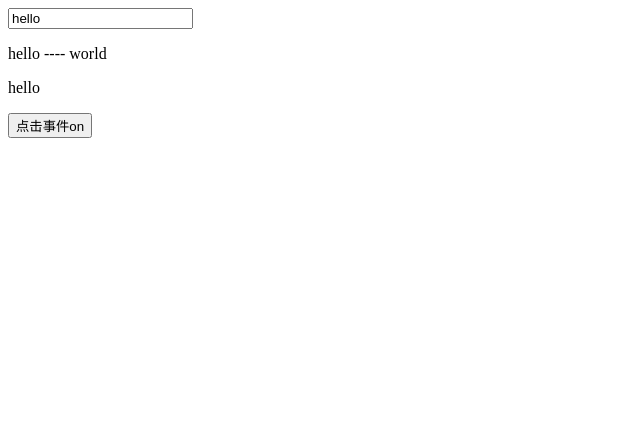
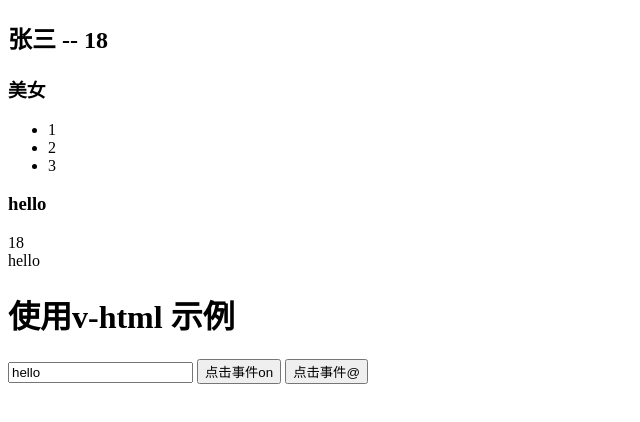
Before and after one commit to summerhll/js, a plain HTML site: page vue/myVue/myVue.html in a window 1280 px wide. Shown: the whole page, without its empty margins (0-640 px from the left). Drawn offline with Linux system fonts and the light colour scheme.

Commit message:
feat：vue双向绑定原理

```diff
--- a/vue/myVue/js/compile.js
+++ b/vue/myVue/js/compile.js
@@ -1,7 +1,7 @@
 class ComPile {
 
-    constructor(vm) {
-        this.el = vm.$el;
+    constructor(el, vm) {
+        this.el = this.isElementNode(el) ? el :document.querySelector(el);
         this.vm = vm;
 
         //编译模版：本质是检查模板容器的每一个子节点，当遇到特殊标记时（双花括号，指令），对其进行解析。
@@ -12,7 +12,7 @@ class ComPile {
             1. createDocumentFragment()方法，是用来创建一个虚拟的节点对象。
             2. DocumentFragment节点不属于文档树，它有如下特点
               1>当把该节点插入文档树时，插入的不是该节点本身，而是它所有的子孙节点。
-              2>当添加各个dom元素时，如果现将这些元素添加到DocumentFragment中，在统一将DocumentFragment添加到页面，
+              2>当添加各个dom元素时，如果先将这些元素添加到DocumentFragment中，再统一将DocumentFragment添加到页面，
               会减少页面的重排和重绘，进而提升页面渲染性能。
               3>使用appendChild 方法将dom树中的节点添加到DocumentFragment中时，会删除原来的节点。
         */
@@ -25,7 +25,6 @@ class ComPile {
 
         // 3.将编译后的文档片段追加到模板容器中
         this.el.appendChild(fragment);
-
     }
 
     //将模板容器中的所有子节点添加到文档片段中
@@ -37,39 +36,33 @@ class ComPile {
         while (this.el.firstChild) {
             f.appendChild(this.el.firstChild);
         }
+
         return f;
     }
 
     //编译文档片段（解析{{}}、指令）
     compileFragment(fragment) {
-        const nList = fragment.childNodes;
-        nList.forEach(node => {
-            const nType = node.nodeType;
-            if(nType === 1){ //元素节点， 解析指令
-                this.compileElement(node)
-
-            } else if(nType === 3){ //文档节点， 解析{{}}
-                this.compileText(node);
+        //获取所有的子节点
+        const childNodes = fragment.childNodes;
+        [...childNodes].forEach(child => {
+            if(this.isElementNode(child)){ //元素节点， 解析指令
+                this.compileElement(child);
+            } else{ //文档节点， 解析{{}}
+                this.compileText(child);
             }
-
             //如果node有子节点，则递归调用compile方法
-            if(node.childNodes && node.childNodes.length > 0){
-                this.compileFragment(node)
+            if(child.childNodes && child.childNodes.length > 0){
+                this.compileFragment(child)
             }
         })
     }
 
     //解析文档节点 {{}}
     compileText(node){
-        const con = node.textContent;
+        const content = node.textContent;
         let reg = /\{\{(.+?)\}\}/g; //匹配文本节点
-        if(reg.test(con)){
-            const newVal = con.replace(reg, (...args) => {
-                // key -> args[1]
-                // obj -> this.vm.$data
-                return this.vm.$data[args[1]];
-            });
-            node.textContent = newVal;
+        if(reg.test(content)){
+            compileUtil['text'](node, content, this.vm);
         }
     }
 
@@ -78,21 +71,13 @@ class ComPile {
        const attrs =  node.attributes;
        Array.from(attrs).forEach(attr => {
          const { name, value } = attr;
-         if(this.isDirective(name)){ //是一个指令 v-text v-html v-model v-on:click
-             const [, directive] = name.split('-'); //[v, model]
-             const [dirName, eventName] = directive.split(":");// text html model on
+         if(this.isDirective(name)){ //是一个指令 v-text v-html v-model v-on:click v-bind:src
+             const [, directive] = name.split('-');  //[v, model]
+             const [dirName, eventName] = directive.split(":");  // text html model on
              //更新数据 数据驱动视图
              compileUtil[dirName](node, value, this.vm, eventName);
-
             //删除有指令的标签上的属性
             node.removeAttribute("v-" + directive);
-
-
-            //  if(directive === "model"){
-            //      //key => value
-            //      //obj => this.vm.$data
-            //      node.value =  this.vm.$data[value]
-            //  }
          }else if(this.isEventName(name)){ //@click = "handleClick"
             let [, eventName ] = name.split('@');
             compileUtil['on'](node, value, this.vm, eventName);
@@ -110,4 +95,9 @@ class ComPile {
 
     }
 
+    //判断是否是元素节点
+    isElementNode(node){
+        return node.nodeType === 1;
+    }
+
 }
--- a/vue/myVue/js/compileUtil.js
+++ b/vue/myVue/js/compileUtil.js
@@ -1,8 +1,5 @@
 const compileUtil = {
     getValue(key, vm){
-        // return vm.$data[key]; //简易实现
-        //getValue('person.name', vm)
-
         key = key.replace(/\s+/g, '');
         return key.split('.').reduce((data, currentVal) => {
             return data[currentVal]
@@ -14,8 +11,6 @@ const compileUtil = {
         return expr.split('.').reduce((data, currentVal) => {
              data[currentVal] = inputVal;
         }, vm.$data)
-
-
     },
 
     getContentVal(con, vm){
@@ -29,16 +24,18 @@ const compileUtil = {
     text(node, expr, vm){ //expr: msg
         let value;
         if(expr.indexOf("{{") != -1){
+            // {{person.name}} -- {{person.name}}
             value = expr.replace(/\{\{(.+?)\}\}/g, (...args) => {
-                // key -> args[1]
-                // obj -> this.vm.$data
-
+                //绑定观察者，将来数据发生变化，触发这里的回调进行更新
                 new Watcher(vm, args[1], (newVal) => {
                     this.updater.textUpdater(node, this.getContentVal(expr, vm));
                 });
                 return this.getValue(args[1], vm);
             });
         }else{
+            new Watcher(vm, expr, (newVal) => {
+                this.updater.textUpdater(node, newVal);
+            });
             value = this.getValue(expr, vm);
         }
 
@@ -47,33 +44,32 @@ const compileUtil = {
     html(node, expr, vm){
         const value = this.getValue(expr, vm);
         new Watcher(vm, expr, (newVal) => {
-            this.updater.htmlUpdater(node, value);
+            this.updater.htmlUpdater(node, newVal);
         });
         this.updater.htmlUpdater(node, value);
-
     },
     model(node, expr, vm){
         const value = this.getValue(expr, vm);
         //绑定更新函数  数据=》视图
         new Watcher(vm, expr, (newVal) => {
-            this.updater.modelUpdater(node, value);
+            this.updater.modelUpdater(node, newVal);
         });
 
         //视图=》数据
         node.addEventListener("input", (e)=>{
             //设置值
             this.setValue(expr, vm, e.target.value);
-
-
         });
-
         this.updater.modelUpdater(node, value);
 
     },
     on(node, expr, vm, eventName){
         let fn = vm.$options.methods && vm.$options.methods[expr];
         node.addEventListener(eventName, fn.bind(vm), false);
-
+    },
+    bind(node, expr, vm, attrName){
+        const value = this.getValue(expr, vm);
+        node.setAttribute(attrName, value); //设置属性
     },
 
     updater : {
@@ -81,17 +77,10 @@ const compileUtil = {
             node.textContent = value;
         },
         htmlUpdater(node, value){
-            node.innerHtml = value;
+            node.innerHTML = value;
         },
         modelUpdater(node, value){
             node.value = value;
         }
-
-    },
-
-
-
-
-
-
+    }
 }
--- a/vue/myVue/js/dep.js
+++ b/vue/myVue/js/dep.js
@@ -10,7 +10,6 @@ class Dep {
 
     //通知观察者
     notify(){
-        console.log("通知了观察者..." + this.subs)
         this.subs.forEach(w => {w.update()});
     }
 }
--- a/vue/myVue/js/myVue.js
+++ b/vue/myVue/js/myVue.js
@@ -2,22 +2,15 @@ class MyVue {
     constructor(options){
         this.$options = options;
         this.$data = options.data;
-        this.$el = document.querySelector(options.el);
-
-        //1.数据代理
-        this.proxyData();
-
-        //2.数据劫持
-
-        new Observer( this.$data);
-
-        //3.模版编译
-        new ComPile(this);
-        //数据代理
-       // this.proxyData();
-
-
-
+        this.$el = options.el;
+        if(this.$el){
+            //1.实现一个数据观察者 数据劫持
+            new Observer(this.$data);
+            //2.实现一个指令解析器 模板编译
+            new ComPile(this.$el, this);
+            //3.数据代理
+            this.proxyData();
+        }
     }
 
     //数据代理 访问vm.key 实际上访问的是 vm.$data.key
@@ -35,6 +28,5 @@ class MyVue {
                 }
             })
         }
-
     }
 }
--- a/vue/myVue/js/observer.js
+++ b/vue/myVue/js/observer.js
@@ -36,7 +36,7 @@ class Observer{
                 return value;
             },
             set: (newVal) => {
-                this.observe(newVal);
+                //this.observe(newVal);
                 if(newVal !== value){
                     value = newVal;
                 }
--- a/vue/myVue/myVue.html
+++ b/vue/myVue/myVue.html
@@ -7,20 +7,27 @@
     </head>
     <body>
         <div id = "app">
+            <h2>{{person.name}} -- {{person.age}}</h2>
+            <h3>{{person.fav}}</h3>
+            <ul>
+                <li>1</li>
+                <li>2</li>
+                <li>3</li>
+            </ul>
+            <h3>{{msg}}</h3>
+            <div v-text = "person.age"></div>
+            <div v-text = "msg"></div>
+            <div v-html = "htmlStr"></div>
             <input type = "text" v-model = "msg">
-            <div>
-                <p>{{msg}} ---- {{info}}</p>
-            </div>
-            <div>
-                <p v-text = "msg"></p>
-            </div>
+
             <button v-on:click = "handleClick">点击事件on </button>
+            <button @click = "handleClick">点击事件@ </button>
         </div>
-
+        <script src = "js/compileUtil.js"></script>
         <script src = "js/observer.js"></script>
         <script src = "js/dep.js"></script>
         <script src = "js/watcher.js"></script>
-        <script src = "js/compileUtil.js"></script>
+
         <script src = "js/compile.js"></script>
 
         <script src = "js/myVue.js"></script>
@@ -31,9 +38,11 @@
                     msg : "hello",
                     info: "world",
                     person : {
-                        name : 'zs'
-                    }
-
+                        age: 18,
+                        name : '张三',
+                        fav:"美女"
+                    },
+                    htmlStr: "<h1>使用v-html 示例</h1>"
                 },
                 methods: {
                     handleClick(){
```
Also changed, not shown: js/cache/localStorage/index.html (+0 -1 lines), vue/subscribe-publish/mvvm.html (+0 -2 lines).
